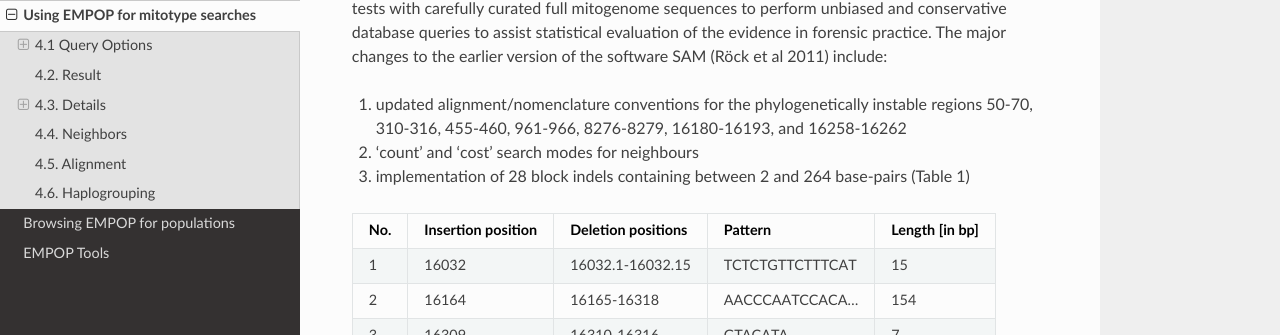
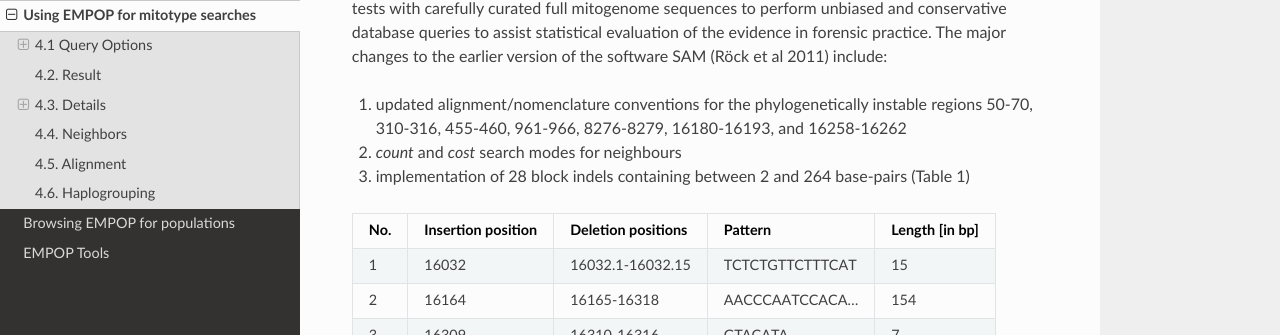
Before and after one commit to gmitirol/empop-use, an MkDocs documentation site: the page built from docs/using_empop.md, in a window 1280 px wide and 900 px high. Shown: the part 254-589 px from the top of the window. Built offline with MkDocs 1.6.1, drawn with Linux system fonts in a browser that asks for light colours; nearby versions of some CDN libraries; some of the changed text lies outside the part shown.

```diff
--- a/docs/using_empop.md
+++ b/docs/using_empop.md
@@ -7,7 +7,7 @@ EMPOP uses SAM 2, an updated and optimized software based on tests with carefull
 The major changes to the earlier version of the software SAM (Röck et al 2011) include:
 
 1. updated alignment/nomenclature conventions for the phylogenetically instable regions 50-70, 310-316, 455-460, 961-966, 8276-8279, 16180-16193, and 16258-16262
-2. ‘count’ and ‘cost’ search modes for neighbours
+2. *count* and *cost* search modes for neighbours
 3. implementation of 28 block indels containing between 2 and 264 base-pairs (Table 1)
 
 |     No.    |     Insertion position    |     Deletion positions    |     Pattern            |     Length [in bp]    |
@@ -116,8 +116,8 @@ The execution of a database query automatically directs the user to the Results
 
 An uncorrected frequency estimate is provided including a two-tailed Clopper Pearson confidence interval. Correction for sampling bias is provided and alternative methods to calculate probabilities are provided in the drop-down box to the right. P values can be estimated based on following formulas:
 
-1.	$(x+1)/(n+1)
-2.	$(x+2)/(n+2)
+1.	(x+1)/(n+1)
+2.	(x+2)/(n+2)
 3.	CI from zero pop
 
 Where x… number of database hits and n… database size
```
